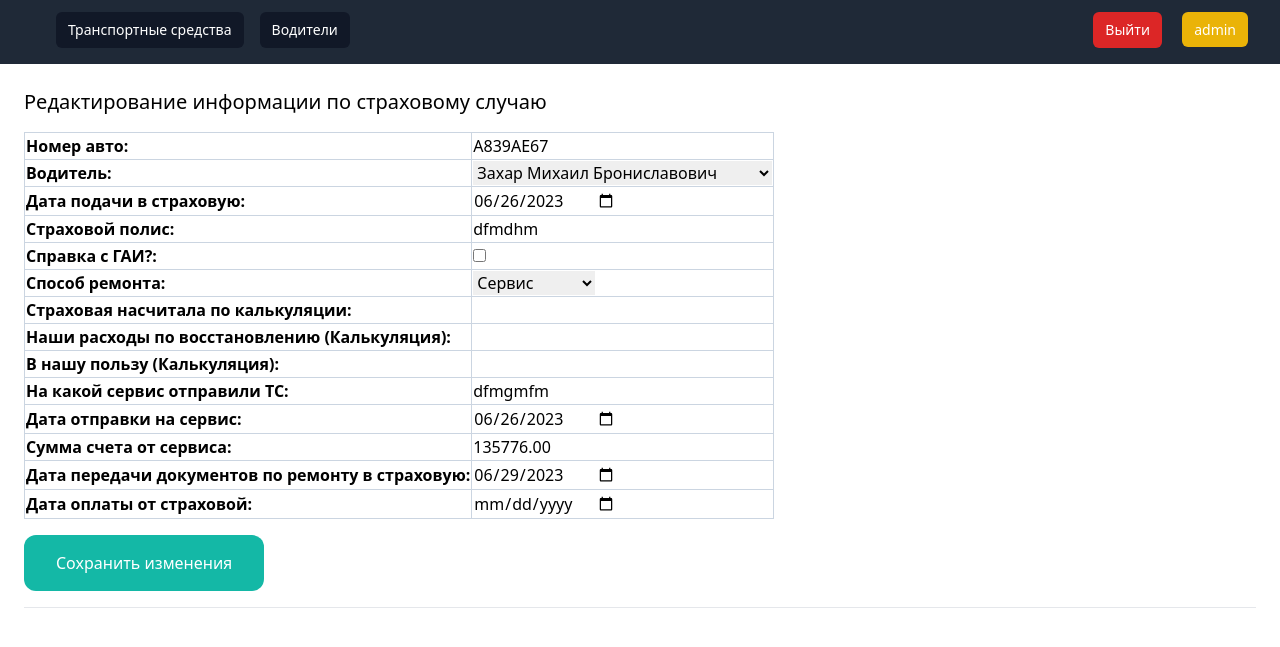
After one commit to Aleksei911/LAVTrans-2001-Django-project-, a Django app: page /1/event_edit/ in a window 1280 px wide. The commit adds this page. Shown: the top 647 px of the page. Run offline with Django 4.2, Linux system fonts and the light colour scheme; a user stored in the database is signed in; data comes from the database, SQL or seed files in the repository; both versions use the stored data as it was after the commit; parts of the project's set-up code (start-up, migrations or seed data) failed here and were passed over; some libraries are stand-ins or nearby versions.

Commit message:
and all for cars

```diff
--- a/lavtrans/database/models.py
+++ b/lavtrans/database/models.py
@@ -66,7 +66,7 @@ class InsuranceEvent(models.Model):
     service_sum = models.DecimalField(max_digits=20, decimal_places=2, verbose_name='Сумма счета от сервиса',
                                       blank=True, null=True)
     final_docs = models.DateField(verbose_name='Дата передачи документов по ремонту в страховую', blank=True, null=True)
-    payment_date = models.DateField(verbose_name='Дата оплаты от страховой', blank=True, null=True)
+    payment_date = models.DateField(verbose_name='Дата оплаты от страховой', blank=True, null=True, default=None)
 
     def __str__(self):
         return f'{self.car} {self.driver}'
--- /dev/null
+++ b/lavtrans/database/templates/database/events/edit_event.html
@@ -0,0 +1,107 @@
+{% extends 'database/base.html'%}
+
+{% block title %}
+Редактировать страховой случай
+{% endblock %}
+
+{% block content %}
+<div class="py-6 px-6">
+    <h1 class="mb-4 text-xl">Редактирование информации по страховому случаю</h1>
+
+    <form method="post" action="." enctype="multipart/form-data">
+        {% csrf_token %}
+        <table class="border-collapse border border-slate-400">
+            <tbody>
+            <tr>
+                <th class="mr-3 text-left border border-slate-300">Номер авто:</th>
+                <td class="border border-slate-300">
+                    {{ event.car.number }}
+                </td>
+            </tr>
+            <tr>
+                <th class="mr-3 text-left border border-slate-300">Водитель:</th>
+                <td class="border border-slate-300">
+                    {{ form.driver }}
+                </td>
+            </tr>
+            <tr>
+                <th class="mr-3 text-left border border-slate-300">Дата подачи в страховую:</th>
+                <td class="border border-slate-300">
+                    <input type="date" name="date_of_submission" value="{{ form.date_of_submission.value | date:'Y-m-d' }}" required="" id="id_date_of_submission">
+                </td>
+            </tr>
+            <tr>
+                <th class="mr-3 text-left border border-slate-300">Страховой полис:</th>
+                <td class="border border-slate-300">
+                    {{ form.polis_number }}
+                </td>
+            </tr>
+            <tr>
+                <th class="mr-3 text-left border border-slate-300">Справка с ГАИ?:</th>
+                <td class="border border-slate-300">
+                    {{ form.police_sertificate }}
+                </td>
+            </tr>
+            <tr>
+                <th class="mr-3 text-left border border-slate-300">Способ ремонта:</th>
+                <td class="border border-slate-300">
+                    {{ form.repair_method }}
+                </td>
+            </tr>
+            <tr>
+                <th class="mr-3 text-left border border-slate-300">Страховая насчитала по калькуляции:</th>
+                <td class="border border-slate-300">
+                    {{ form.calculation_sum }}
+                </td>
+            </tr>
+            <tr>
+                <th class="mr-3 text-left border border-slate-300">Наши расходы по восстановлению (Калькуляция):</th>
+                <td class="border border-slate-300">
+                    {{ form.expenses }}
+                </td>
+            </tr>
+            <tr>
+                <th class="mr-3 text-left border border-slate-300">В нашу пользу (Калькуляция):</th>
+                <td class="border border-slate-300">
+                    {{ form.margin }}
+                </td>
+            </tr>
+            <tr>
+                <th class="mr-3 text-left border border-slate-300">На какой сервис отправили ТС:</th>
+                <td class="border border-slate-300">
+                    {{ form.service_name }}
+                </td>
+            </tr>
+            <tr>
+                <th class="mr-3 text-left border border-slate-300">Дата отправки на сервис:</th>
+                <td class="border border-slate-300">
+                    <input type="date" name="service_date" value="{{ form.service_date.value | date:'Y-m-d' }}" id="id_service_date">
+                </td>
+            </tr>
+            <tr>
+                <th class="mr-3 text-left border border-slate-300">Сумма счета от сервиса:</th>
+                <td class="border border-slate-300">
+                    {{ form.service_sum }}
+                </td>
+            </tr>
+            <tr>
+                <th class="mr-3 text-left border border-slate-300">Дата передачи документов по ремонту в страховую:</th>
+                <td class="border border-slate-300">
+                    <input type="date" name="final_docs" value="{{ form.final_docs.value | date:'Y-m-d' }}" id="id_final_docs">
+                </td>
+            </tr>
+            <tr>
+                <th class="mr-3 text-left border border-slate-300">Дата оплаты от страховой:</th>
+                <td class="border border-slate-300">
+                    <input type="date" name="payment_date" value="{{ form.payment_date.value | date:'Y-m-d' }}" id="id_payment_date">
+                </td>
+            </tr>
+            </tbody>
+        </table>
+
+        <button class="mt-4 py-4 px-8 bg-teal-500 text-white rounded-xl">Сохранить изменения</button>
+
+        <hr class="my-4">
+    </form>
+</div>
+{% endblock %}
--- a/lavtrans/database/templates/database/events/event_info.html
+++ b/lavtrans/database/templates/database/events/event_info.html
@@ -106,7 +106,8 @@
 
     <hr class="my-4">
 
-    <a class="py-3 px-8 bg-teal-500 text-white rounded-xl">Редактировать</a>
+    <a class="py-3 px-8 bg-teal-500 text-white rounded-xl" href="{% url 'event_edit' event.id %}">Редактировать</a>
+    <a class="py-3 px-8 bg-teal-500 text-white rounded-xl" href="{% url 'add_photo' event.id %}">Добавить фото</a>
 
     <hr class="my-4">
 
@@ -123,7 +124,7 @@
 
                 <div class="mt-6 space-y-12 lg:grid lg:grid-cols-3 lg:gap-x-6 lg:space-y-0">
                     {% for photo in photos %}
-                    <div class="group relative">
+                    <div class="mb-4 group relative">
                         <div class="relative h-80 w-full overflow-hidden rounded-lg bg-white sm:aspect-h-1 sm:aspect-w-2 lg:aspect-h-1 lg:aspect-w-1 group-hover:opacity-75 sm:h-64">
                             <img src="{{ photo.image.url }}"
                                  alt="."
--- a/lavtrans/database/urls.py
+++ b/lavtrans/database/urls.py
@@ -1,7 +1,7 @@
 from django.urls import include, path
 from rest_framework import routers
 from .views import CarViewSet, DriverViewSet, cars, car_edit, add_car, drivers, add_driver, driver_edit, car_info, \
-    event_info, add_car_event
+    event_info, add_car_event, event_edit, add_photo
 
 router = routers.DefaultRouter()
 
@@ -20,4 +20,6 @@ urlpatterns = [
     path('<int:pk>/driver_edit/', driver_edit, name='driver_edit'),
     path('<int:pk>/event_info/', event_info, name='event_info'),
     path('<int:pk>/add_car_event/', add_car_event, name='add_car_event'),
+    path('<int:pk>/event_edit/', event_edit, name='event_edit'),
+    path('<int:pk>/add_photo/', add_photo, name='add_photo'),
 ]
--- a/lavtrans/database/views.py
+++ b/lavtrans/database/views.py
@@ -196,3 +196,48 @@ def add_car_event(request, pk):
         imageform = ImageForm()
 
     return render(request, 'database/events/add_event.html', {'form': form, 'imageform': imageform, 'car': car})
+
+
+@login_required
+def event_edit(request, pk):
+    event = InsuranceEvent.objects.get(pk=pk)
+
+    if request.method == 'POST':
+        form = AddEventForm(request.POST, instance=event)
+        if form.is_valid():
+            form.save()
+
+            messages.success(request, 'Изменения были успешно сохранены.')
+            print(f"{request.user.username} внес изменения в страховой случай {event.car} : водитель {event.driver}, "
+                  f"Дата подачи в страховую {event.date_of_submission}, Страховой полис {event.polis_number}, "
+                  f"Справка с ГАИ? {event.police_sertificate}, "
+                  f"Способ ремонта {event.repair_method}, Страховая насчитала по калькуляции {event.calculation_sum}, "
+                  f"Наши расходы по восстановлению (Калькуляция) {event.expenses}, "
+                  f"В нашу пользу (Калькуляция) {event.margin}, На какой сервис отправили ТС {event.service_name}, "
+                  f"Дата отправки на сервис {event.service_date}, Сумма счета от сервиса {event.service_sum}, "
+                  f"Дата передачи документов по ремонту в страховую {event.final_docs}, "
+                  f"Дата оплаты от страховой {event.payment_date}")
+
+            return redirect('event_info', pk=pk)
+    else:
+        form = AddEventForm(instance=event)
+
+    return render(request, 'database/events/edit_event.html', {'form': form, 'event': event})
+
+
+@login_required
+def add_photo(request, pk):
+    event = InsuranceEvent.objects.get(pk=pk)
+
+    if request.method == 'POST':
+        files = request.FILES.getlist('image')
+
+        for file in files:
+            ImagesInsuranceEvent.objects.create(insurance_event=event, image=file)
+
+        messages.success(request, 'Фото были успешно добавлены.')
+
+        return redirect('event_info', pk=pk)
+    else:
+        form = ImageForm()
+    return render(request, 'database/events/add_photo.html', {'form': form, 'event': event})
```
Also changed, not shown: lavtrans/database/templates/database/events/aaa.html (deleted, +0 -122 lines), lavtrans/database/templates/database/events/add_photo.html (added, +25 -0 lines), lavtrans/database/migrations/0008_alter_imagesinsuranceevent_image_and_more.py (added), lavtrans/db.sqlite3.
